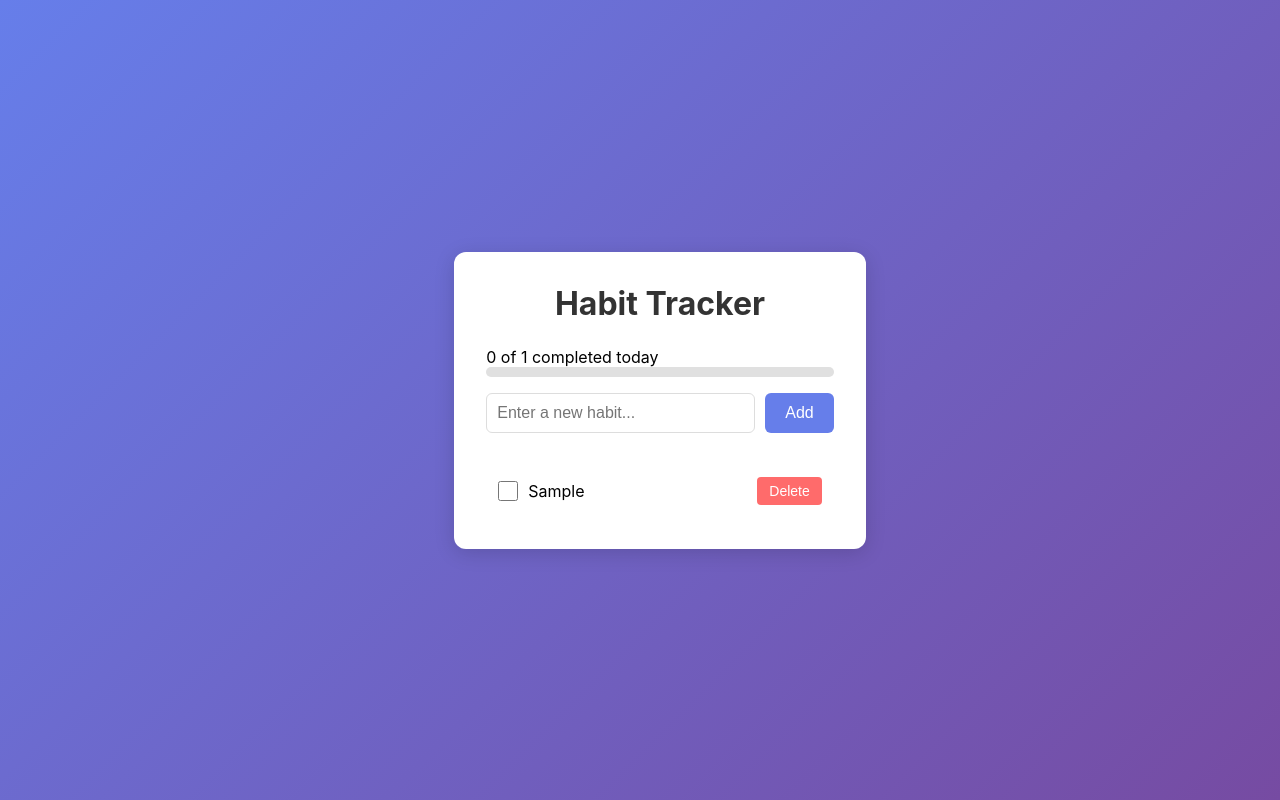
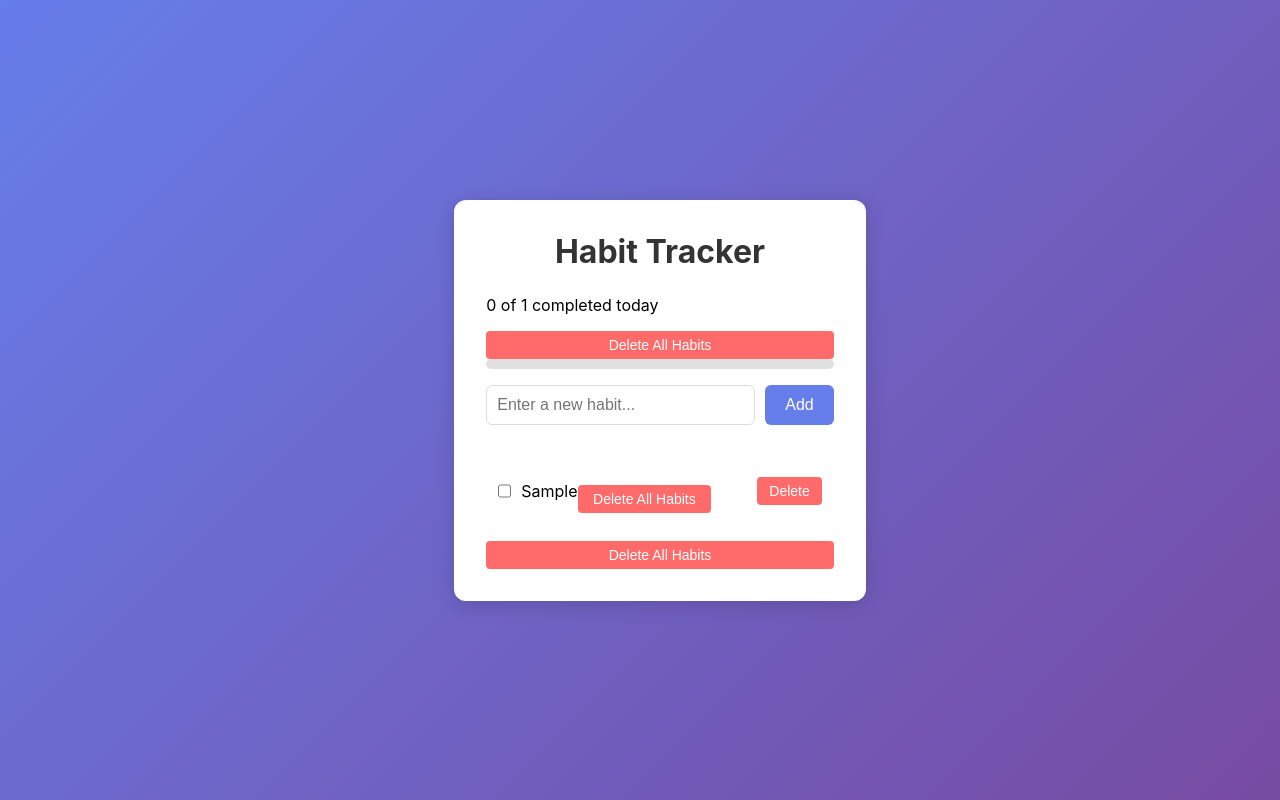
Before and after one commit to bipin061singh/habit-tracker, a React (Create React App) app: page / in a window 1280 px wide. Both pictures are taken after typing "Sample" into the empty fields and a click on the button "Add". Built offline with nearby package versions, Linux system fonts and the light colour scheme.

Commit message:
Growth cycle 2026-02-19 20:35:54 - autonomous improvement

```diff
--- a/src/App.js
+++ b/src/App.js
@@ -74,7 +74,19 @@ function App() {
 
       <div className="stats">
         <p>{completedToday} of {totalHabits} completed today</p>
-      </div>
+      <button
+          className="delete-btn"
+          onClick={() => {
+            if (window.confirm('Delete all habits?')) {
+              setHabits([]);
+              localStorage.removeItem('habit-tracker-data');
+            }
+          }}
+          style={{ marginTop: '1rem', width: '100%' }}
+        >
+          Delete All Habits
+        </button>
+    </div>
 
       <div className="progress-bar" style={{
           width: '100%',
@@ -90,7 +102,19 @@ function App() {
             background: completedToday === totalHabits ? '#4ade80' : '#667eea',
             transition: 'width 0.3s ease'
           }} />
-        </div>
+        <button
+          className="delete-btn"
+          onClick={() => {
+            if (window.confirm('Delete all habits?')) {
+              setHabits([]);
+              localStorage.removeItem('habit-tracker-data');
+            }
+          }}
+          style={{ marginTop: '1rem', width: '100%' }}
+        >
+          Delete All Habits
+        </button>
+    </div>
       <form className="add-habit-form" onSubmit={addHabit}>
         <input
           type="text"
@@ -124,7 +148,19 @@ function App() {
                     🔥 {habit.streak} day streak
                   </span>
                 )}
-              </div>
+              <button
+          className="delete-btn"
+          onClick={() => {
+            if (window.confirm('Delete all habits?')) {
+              setHabits([]);
+              localStorage.removeItem('habit-tracker-data');
+            }
+          }}
+          style={{ marginTop: '1rem', width: '100%' }}
+        >
+          Delete All Habits
+        </button>
+    </div>
               <button
                 className="delete-btn"
                 onClick={() => deleteHabit(habit.id)}
@@ -136,6 +172,18 @@ function App() {
           ))}
         </ul>
       )}
+    <button
+          className="delete-btn"
+          onClick={() => {
+            if (window.confirm('Delete all habits?')) {
+              setHabits([]);
+              localStorage.removeItem('habit-tracker-data');
+            }
+          }}
+          style={{ marginTop: '1rem', width: '100%' }}
+        >
+          Delete All Habits
+        </button>
     </div>
   );
 }
```
Also changed, not shown: src/setupTests.js (+18 -1 lines).
